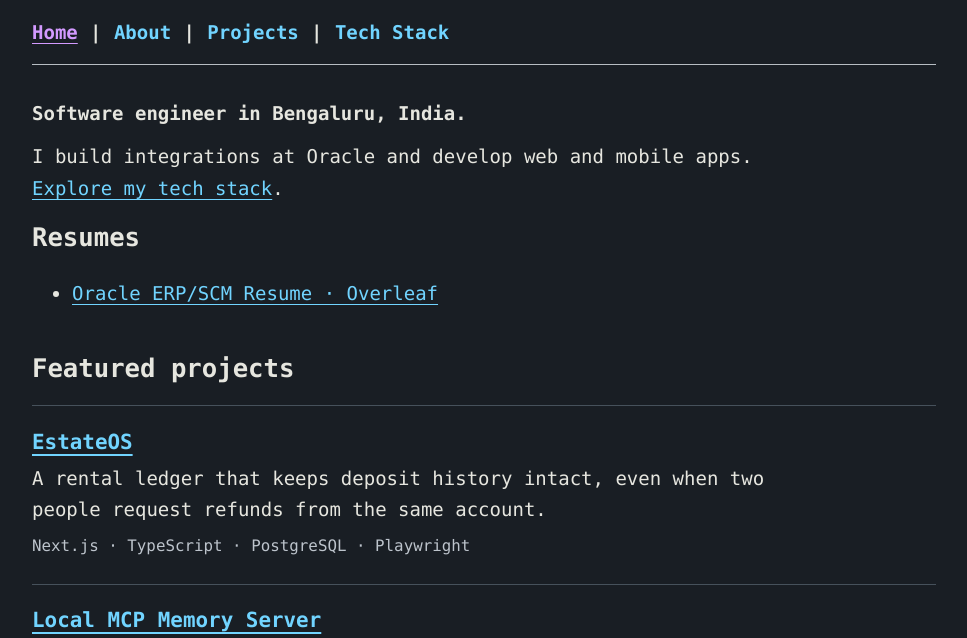
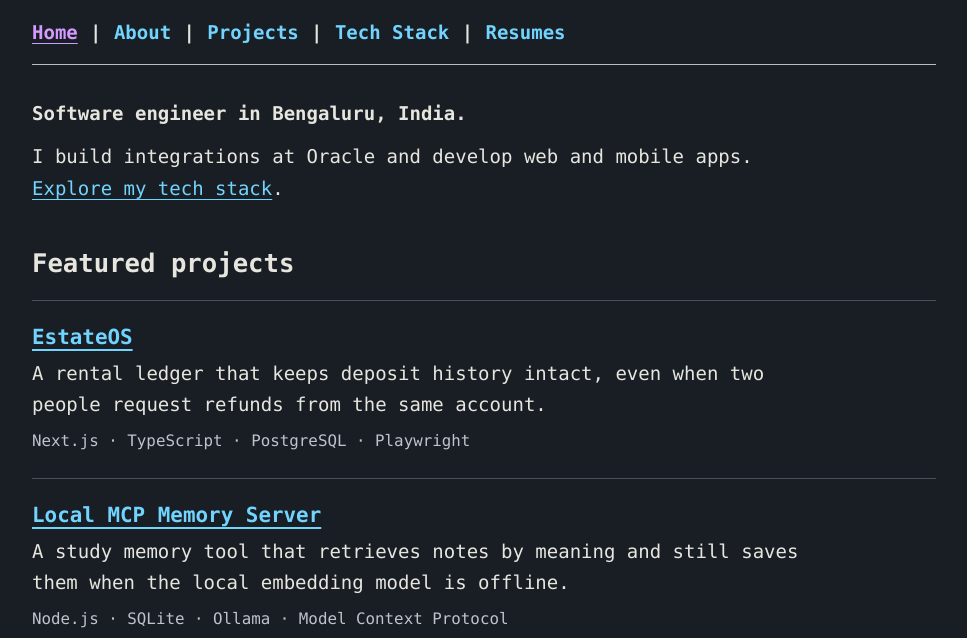
Before and after one commit to akiabi1619/akiabi1619.github.io, a plain HTML site: page index.html in a window 1280 px wide. Shown: the part 157-795 px from the top of the page, without its empty margins (156-1123 px from the left). Drawn offline with Linux system fonts and the light colour scheme.

Commit message:
Move resume link to resumes page

```diff
--- a/index.html
+++ b/index.html
@@ -3,16 +3,10 @@
 <meta name="theme-color" content="#191e24"><title>Aakaash Kurunth K · Home</title>
 <link rel="stylesheet" href="style.css"></head>
 <body><a class="skip" href="#main">Skip to content</a><header><div class="avatar" aria-hidden="true">ak.</div><h1>Aakaash Kurunth K</h1>
-<nav aria-label="Portfolio"><a href="index.html" aria-current="page">Home</a><span aria-hidden="true">|</span><a href="about.html">About</a><span aria-hidden="true">|</span><a href="projects.html">Projects</a><span aria-hidden="true">|</span><a href="tech-stack.html">Tech Stack</a></nav></header>
+<nav aria-label="Portfolio"><a href="index.html" aria-current="page">Home</a><span aria-hidden="true">|</span><a href="about.html">About</a><span aria-hidden="true">|</span><a href="projects.html">Projects</a><span aria-hidden="true">|</span><a href="tech-stack.html">Tech Stack</a><span aria-hidden="true">|</span><a href="xxresume/">Resumes</a></nav></header>
 <main id="main">
   <p class="lead">Software engineer in Bengaluru, India.</p>
   <p>I build integrations at Oracle and develop web and mobile apps. <a href="tech-stack.html">Explore my tech stack</a>.</p>
-  <section aria-labelledby="resumes-heading">
-    <h2 id="resumes-heading">Resumes</h2>
-    <ul>
-      <li><a href="https://www.overleaf.com/project/6b0941d8a30db5c0ef6520d2">Oracle ERP/SCM Resume · Overleaf</a></li>
-    </ul>
-  </section>
   <section class="featured" aria-labelledby="featured-heading">
     <h2 id="featured-heading">Featured projects</h2>
     <article><h3><a href="projects.html#deposits">EstateOS</a></h3>
```
